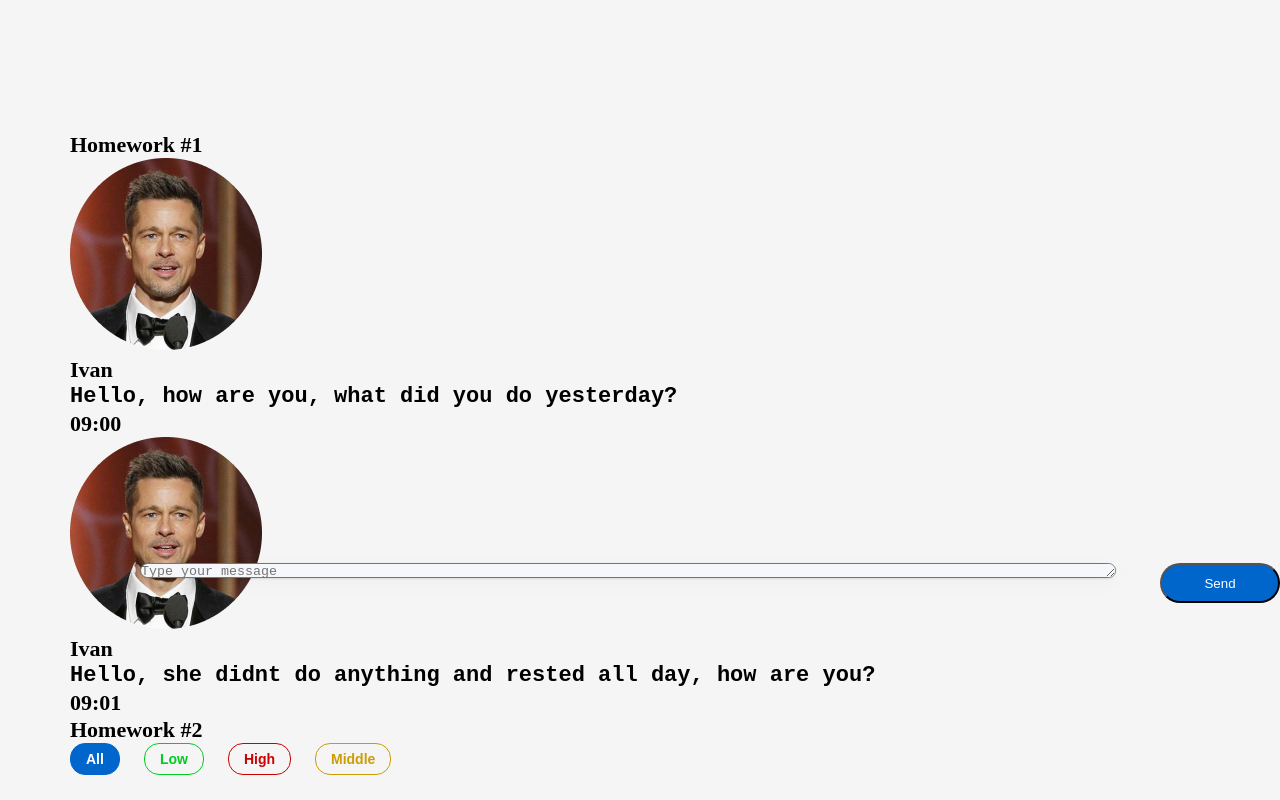
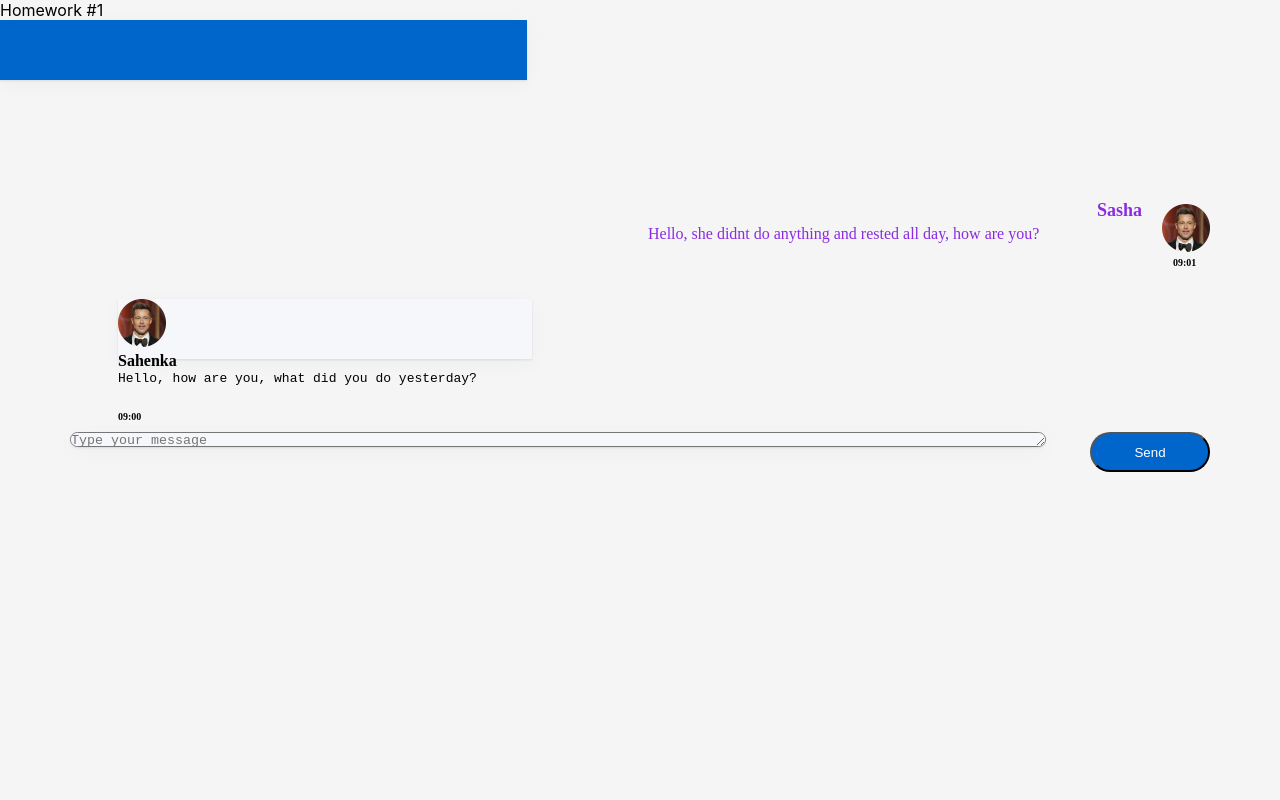
Before and after one commit to Munticaro/HomeWork, a React (Create React App) app: page / in a window 1280 px wide. Shown: the top 800 px of the page. Built offline with nearby package versions, Linux system fonts and the light colour scheme.

Commit message:
add swap style component

```diff
--- a/src/s1-main/App.module.css
+++ b/src/s1-main/App.module.css
@@ -1,19 +1,19 @@
 .App {
-    position: absolute;
-    width: 165px;
-    height: 27px;
-    left: 70px;
-    top: 131px;
+    /*position: absolute;*/
+    /*width: 165px;*/
+    /*height: 27px;*/
+    /*left: 70px;*/
+    /*top: 131px;*/
 
-    font-family: 'Montserrat';
-    font-style: normal;
-    font-weight: 600;
-    font-size: 22px;
-    line-height: 27px;
-    /* identical to box height */
+    /*font-family: 'Montserrat';*/
+    /*font-style: normal;*/
+    /*font-weight: 600;*/
+    /*font-size: 22px;*/
+    /*line-height: 27px;*/
+    /*!* identical to box height *!*/
 
 
-    color: #000000;
+    /*color: #000000;*/
 }
 
 .hw {
--- a/src/s1-main/App.tsx
+++ b/src/s1-main/App.tsx
@@ -8,9 +8,9 @@
     return (
         <div className={s.App}>
             <HW1/>
-            <HW2/>
+            {/*<HW2/>*/}
 
-            <HW3/>
+            {/*<HW3/>*/}
             {/*<HW4/>*/}
 
             {/*при выполнении дз 5 и более - закомментировать здесь дз 1-4, так как они есть внутри дз 5*/}
--- a/src/s2-homeworks/hw01/HW1.tsx
+++ b/src/s2-homeworks/hw01/HW1.tsx
@@ -35,22 +35,23 @@
     id: 0,
     user: {
         avatar, // можно менять
-        name: 'Ivan',  // можно менять
+        name: 'Sasha',  // можно менять
     },
     message: {
-        text: 'Hello, how are you, what did you do yesterday?', // можно менять
-        time: '09:00', // можно менять
+        text: 'Hello, she didnt do anything and rested all day, how are you?', // можно менять
+
+        time: '09:01', // можно менять
     },
 }
 export const friendMessage0: MessageType = {
     id: 100,
     user: {
         avatar: avatar, // можно менять
-        name: 'Ivan', // можно менять
+        name: 'Sahenka', // можно менять
     },
     message: {
-        text: 'Hello, she didnt do anything and rested all day, how are you?', // можно менять
-        time: '09:01', // можно менять
+        text: 'Hello, how are you, what did you do yesterday?', // можно менять
+        time: '09:00', // можно менять
     },
 }
 
--- a/src/s2-homeworks/hw01/friend-message/FriendMessage.module.css
+++ b/src/s2-homeworks/hw01/friend-message/FriendMessage.module.css
@@ -1,35 +1,81 @@
-.message {
+.friendMessage {
+    position: absolute;
+    width: 414px;
+    height: 60px;
+    left: 118px;
+    top: 299px;
+
+    background: #F5F7FB;
+    box-shadow: 0px 5px 20px rgba(29, 33, 38, 0.03), 0px 1px 2px rgba(29, 33, 38, 0.1);
+}
+
+.friendImageAndText {
 
 }
 
-.time {
+.friendImageAndText img {
+    width: 48px;
+    height: 48px;
+    left: 50px;
+    top: 311px;
+}
+
+.friendText {
+    width: 414px;
+    height: 60px;
+    left: 118px;
+    top: 299px;
+    /* identical to box height */
+
+
+    color: #000000;
+}
+
+.friendText:after {
 
 }
 
-.imageAndText {
+.friendName {
+    /*position: absolute;*/
+    width: 35px;
+    height: 20px;
+    left: 145px;
+    top: 307px;
+
+    font-family: 'Montserrat';
+    font-style: normal;
+    font-weight: 600;
+    font-size: 16px;
+    line-height: 20px;
+
+
+
+    color: #000000;
+
+
+    color: #000000;
 
 }
 
-.imageAndText img {
+.friendMessageText {
 
 }
 
-.text {
+.friendTime {
+    width: 29px;
+    height: 12px;
+    left: 80px;
+    top: 364px;
+
+    font-family: 'Montserrat';
+    font-style: normal;
+    font-weight: 600;
+    font-size: 10px;
+    line-height: 12px;
+
+    color: #000000;
 
 }
-
-.text:after {
-
-}
-
-.name {
-
-}
-
-.messageText {
-
-}
-
 /*.message {*/
 /*    display: flex;*/
 /*    flex-direction: column;*/
--- a/src/s2-homeworks/hw01/message/Message.module.css
+++ b/src/s2-homeworks/hw01/message/Message.module.css
@@ -1,32 +1,83 @@
-.friendMessage {
+.message {
+    width: 527px;
+    height: 60px;
+    left: 635px;
+    top: 192px;
+
+    background: #0066CC;
+    box-shadow: 0px 5px 20px rgba(29, 33, 38, 0.03), 0px 1px 2px rgba(29, 33, 38, 0.1);
+}
+
+.imageAndText {
 
 }
 
-.friendImageAndText {
+.imageAndText img {
+    position: absolute;
+    width: 48px;
+    height: 48px;
+    left: 1162px;
+    top: 204px;
+}
+
+.text {
 
 }
 
-.friendImageAndText img {
+.text:after {
 
 }
 
-.friendText {
+.name {
+    position: absolute;
+    width: 40px;
+    height: 22px;
+    left: 1097px;
+    top: 199px;
 
+    font-family: 'Montserrat';
+    font-style: normal;
+    font-weight: 600;
+    font-size: 18px;
+    line-height: 22px;
+    /* identical to box height */
+
+
+    color: blueviolet;
 }
 
-.friendText:after {
+.messageText {
+    position: absolute;
+    width: 489px;
+    height: 20px;
+    left: 648px;
+    top: 224px;
 
+    font-family: 'Montserrat';
+    font-style: normal;
+    font-weight: 400;
+    font-size: 16px;
+    line-height: 20px;
+    /* identical to box height */
+
+
+    color: blueviolet;
 }
 
-.friendName {
+.time {
+    position: absolute;
+    width: 26px;
+    height: 12px;
+    left: 1173px;
+    top: 257px;
 
-}
+    font-family: 'Montserrat';
+    font-style: normal;
+    font-weight: 600;
+    font-size: 10px;
+    line-height: 12px;
 
-.friendMessageText {
-
-}
-
-.friendTime {
+    color: #000000;
 
 }
 
```
